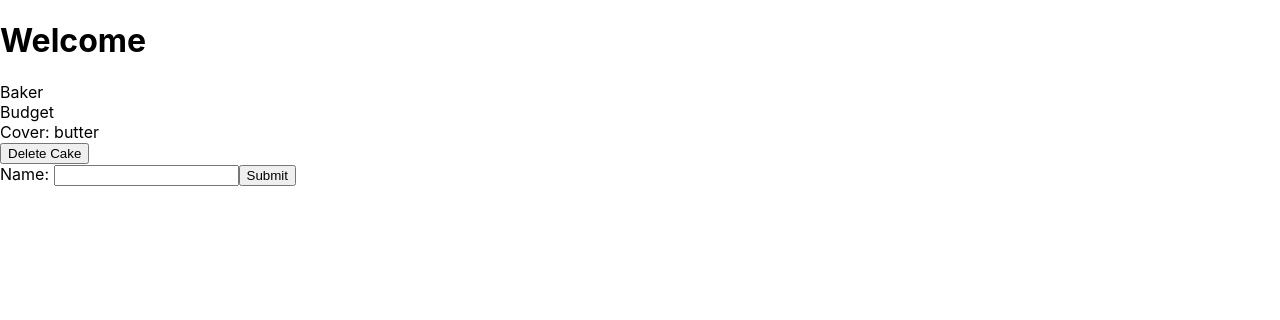
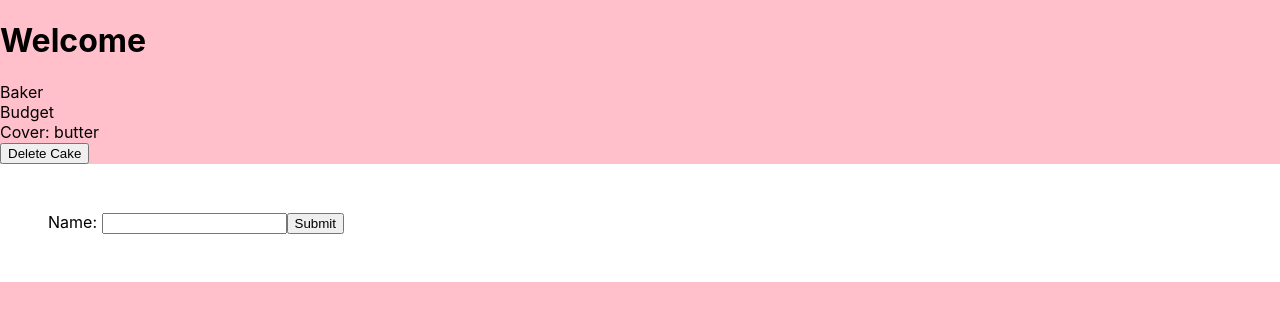
Before and after one commit to ch264/wedding_todo, a React (Create React App) app in the folder my-app/: page / in a window 1280 px wide. Shown: the top 320 px of the page. Built offline with nearby package versions, Linux system fonts and the light colour scheme.

Commit message:
added css file

```diff
--- /dev/null
+++ b/my-app/src/Cake.css
@@ -0,0 +1,9 @@
+body {
+	background: pink;
+	transition: all 1s;
+}
+
+form {
+	background: white;
+	padding: 3em;
+}
--- a/my-app/src/Cake.js
+++ b/my-app/src/Cake.js
@@ -1,5 +1,6 @@
 // UI component, gets state and props from root
 import React from 'react';
+import './Cake.css'
 
 // pass props in as parameter
 const Cake = (props) => {
@@ -24,7 +25,7 @@ const Cake = (props) => {
 					<div>Budget</div>
 					<div>Cover: { cake.name }</div>
 					{/* function call surrounding function fires only on click event */}
-					<button onClick={() => {deleteCake(cake.id)}}>Delete Cake</button>
+					<button onClick={ () => {deleteCake(cake.id)} }>Delete Cake</button>
 	 			</div>
 		) : null
 	});
```
